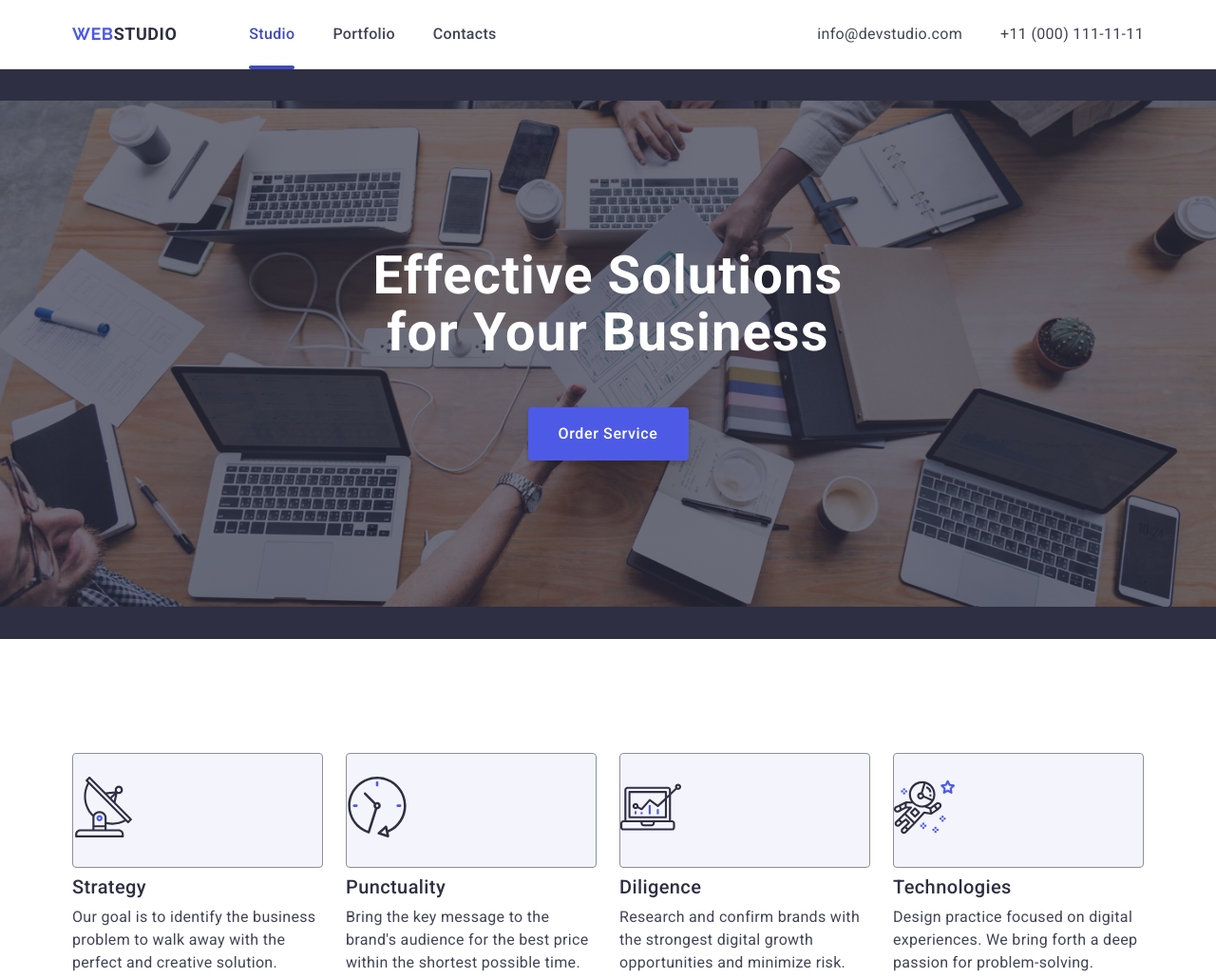
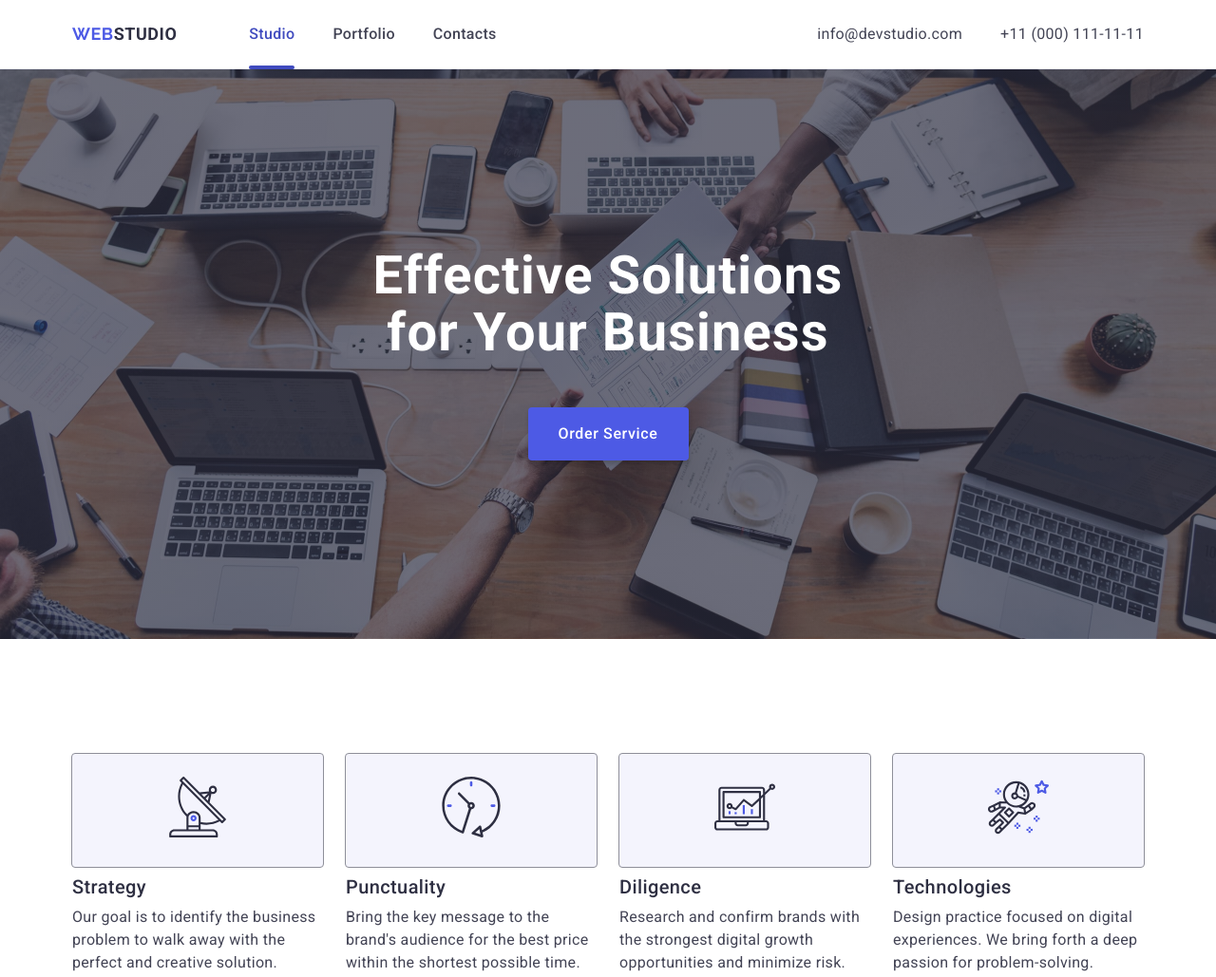
Before and after one commit to illia-dp/goit-markup-hw-06, a plain HTML site: page index.html in a window 1280 px wide. Shown: the top 1029 px of the page at 95% size. Drawn offline with nearby package versions, Linux system fonts and the light colour scheme.

Commit message:
commit message

```diff
--- a/css/styles.css
+++ b/css/styles.css
@@ -168,7 +168,7 @@ body {
     background-image: linear-gradient(rgba(46, 47, 66, 0.7), rgba(46, 47, 66, 0.7)), url(../images/people-office\ 1.jpg);
     background-repeat: no-repeat;
     background-position: center center;
-    background-size: contain;
+    background-size: 1440px;
     background-color: var(--navy-blue);
     margin-left: auto;
     margin-right: auto;
@@ -231,11 +231,13 @@ body {
 }
 
 .icon-futures-container {
-    padding: 24px 0;
+    padding: 24px 100px;
     border: 1px solid var(--light-slate);
     border-radius: 4px;
     background-color: var(--cloud);
     margin-bottom: 8px;
+    display: block;
+    justify-self: center;
 }
 
 .futures-list-section {
@@ -409,6 +411,8 @@ body {
 .portfolio-text-in-thumb {
     background-color: var(--iris);
     position: absolute;
+    z-index: -1;
+    bottom: 0;
 }
 
 /* Footer */
```
